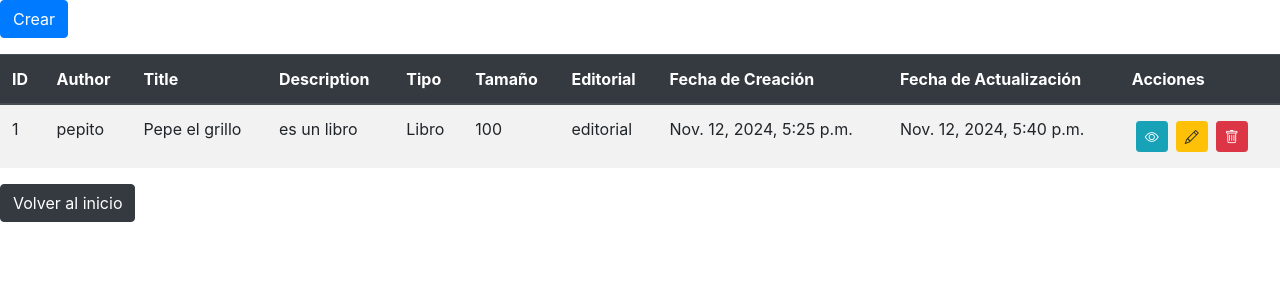
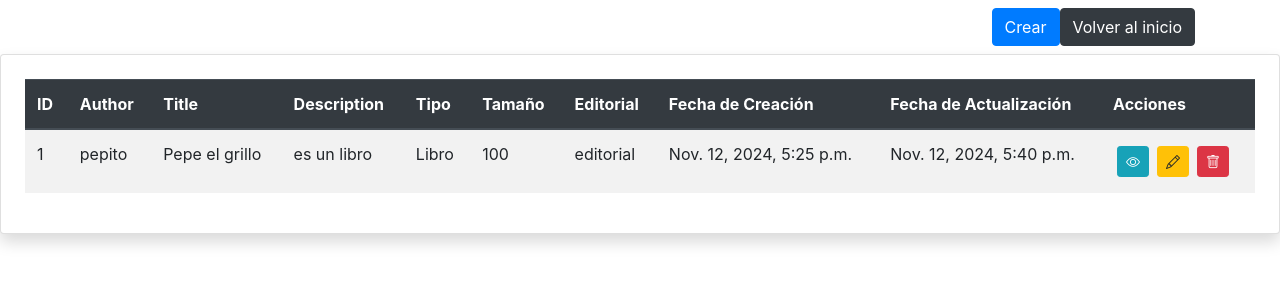
Before and after one commit to TheNewAarons/Gestor_Libreria, a Django app: page /Libros/list/ in a window 1280 px wide. Shown: the top 300 px of the page. Run offline with Django 5.2, Linux system fonts and the light colour scheme; data comes from the database, SQL or seed files in the repository; some libraries are stand-ins or nearby versions.

Commit message:
detalles htmls

```diff
--- a/Libreria/templates/libreria/Base.html
+++ b/Libreria/templates/libreria/Base.html
@@ -43,6 +43,9 @@
                     </li>
                     <li class="nav-item">
                         <a class="nav-link text-white" href="#sobre-nosotros">Sobre nosotros</a>
+                    </li>
+                    <li class="nav-item">
+                        <a class="nav-link text-white" href="#portafolio">Productos Estrellas</a>
                     </li>
                     <li class="nav-item">
                         <a class="nav-link text-white" href="{% url 'list' %}">Libros</a>
--- a/Libros/templates/libros/libros_create.html
+++ b/Libros/templates/libros/libros_create.html
@@ -11,6 +11,9 @@
     <link rel="shortcut icon" href="{% static 'libreria/img/logo.jpeg' %}" type="image/x-icon">
 </head>
 <body>
+    <div class="container">
+        <div class="card p-4 shadow">
+            <h2 class="text-center mb-4">Creacion de Productos</h2>
             <form method="post" class="p-4 border rounded shadow-sm bg-light" enctype="multipart/form-data">
                 {% csrf_token %}
                 <div class="form-group">
@@ -21,7 +24,8 @@
                     <a class="btn btn-dark" href="{% url 'list' %}">Volver</a>
                 </div>
             </form>
-
+        </div>
+    </div>
     <!-- JavaScript de jQuery y SweetAlert2 -->
     <script src="https://code.jquery.com/jquery-3.5.1.min.js"></script>
     <script src="https://cdn.jsdelivr.net/npm/sweetalert2@10"></script>
--- a/Libros/templates/libros/libros_detail.html
+++ b/Libros/templates/libros/libros_detail.html
@@ -32,7 +32,7 @@
                 </div>
             </div>
             {% else %}
-            <h2 class="text-center text-danger">Menú no encontrado</h2>
+            <h2 class="text-center text-danger">Libro no encontrado</h2>
             {% endif %}
         </div>
         <div class="text-center mt-4">
--- a/Libros/templates/libros/libros_list.html
+++ b/Libros/templates/libros/libros_list.html
@@ -12,7 +12,26 @@
     <link rel="shortcut icon" href="{% static 'libreria/img/logo.jpeg' %}" type="image/x-icon">
 </head>
 <body>
-    <a class="btn btn-primary mb-3" href="{% url 'create' %}">Crear</a>
+    <header>
+        <nav class="navbar navbar-expand-lg navbar-dark" style="background-color: rgba(0, 0, 0, 0);">
+            <div class="container">
+                <button class="navbar-toggler" type="button" data-toggle="collapse" data-target="#navbarNav" aria-controls="navbarNav" aria-expanded="false" aria-label="Toggle navigation">
+                    <span class="navbar-toggler-icon"></span>
+                </button>
+                <div class="collapse navbar-collapse" id="navbarNav">
+                    <ul class="navbar-nav ml-auto">
+                        <li class="nav-item">
+                            <a class="btn btn-primary" href="{% url 'create' %}">Crear</a>
+                        </li>
+                        <li class="nav-item">
+                            <a class="btn btn-dark" href="{% url 'home' %}">Volver al inicio</a>
+                        </li>
+                    </ul>
+                </div>
+            </div>
+        </nav>
+    </header>
+    <div class="card p-4 shadow">
         <table class="table table-striped table-hover">
             <thead class="thead-dark">
                 <tr>
@@ -51,6 +70,6 @@
                 {% endfor %}
             </tbody>
         </table>
-<a class="btn btn-dark" href="{% url 'home' %}">Volver al inicio</a>
+    </div>
 </body>
 </html>
```
Lines whose indentation alone changed are shown as unchanged.
